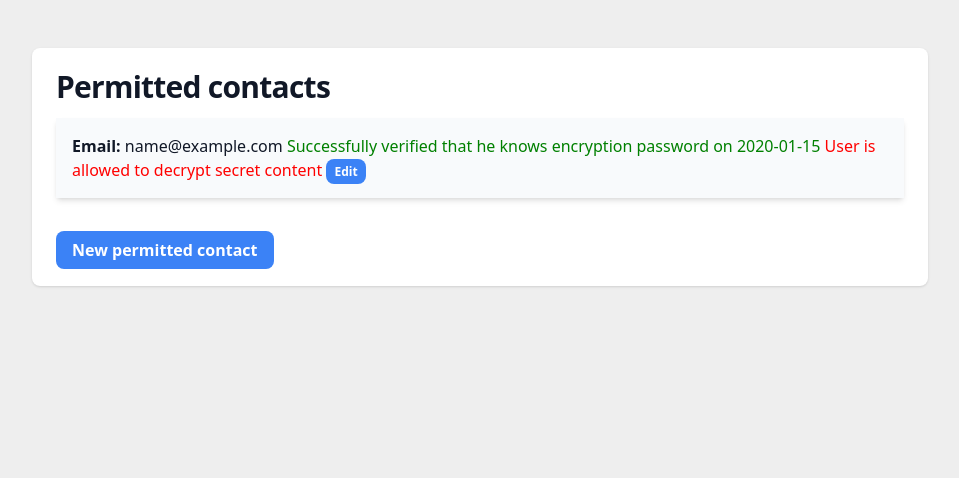
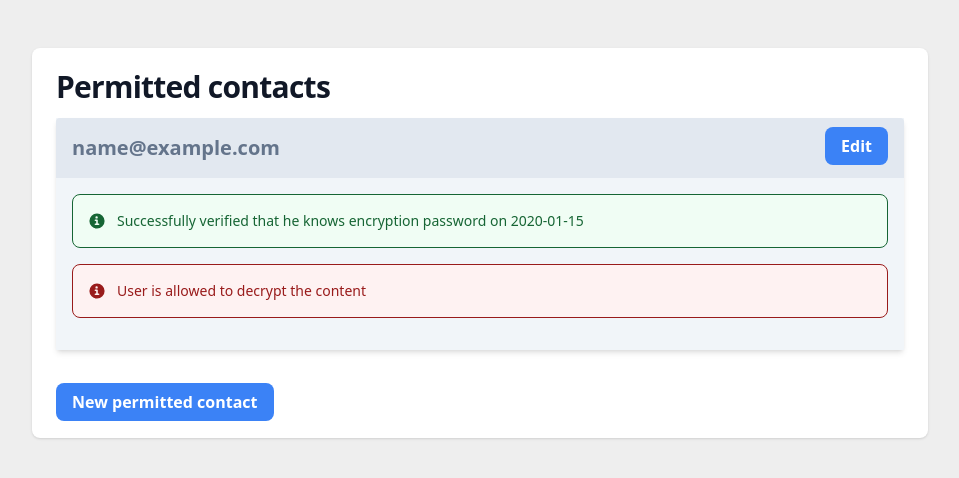
Before and after one commit to declegacy/declegacy, a Rails app: page /crypted_notes/1/permitted_contacts in a window 1280 px wide. Shown: the part 64-542 px from the top of the page, without its empty margins (160-1119 px from the left). Run offline with Rails 7, Linux system fonts and the light colour scheme; a user stored in the database is signed in; tables that the repository leaves empty hold one stand-in row (values such as "Sample post"); style sheets or scripts are compiled from the project's sources; some libraries are stand-ins or nearby versions.

Commit message:
improve styling

```diff
--- a/app/assets/stylesheets/application.tailwind.css
+++ b/app/assets/stylesheets/application.tailwind.css
@@ -18,7 +18,7 @@
   }
 
   .box-list-item {
-    @apply shadow-md mb-4 bg-slate-50 border-slate-800 p-4;
+    @apply shadow-md mb-4 bg-slate-100 border-slate-800 p-4;
   }
 
   .main-container {
@@ -31,7 +31,7 @@
     @apply bg-blue-500 hover:bg-blue-700 !text-white font-bold py-2 px-4  rounded-lg cursor-pointer !no-underline;
   }
 
-  .alert button{
+  .alert button, .alert .btn{
     @apply text-white bg-red-800 hover:bg-red-900 focus:ring-4 focus:outline-none focus:ring-red-300 font-medium text-xs px-3 py-1.5 me-2 text-center inline-flex items-center
   }
 
--- a/app/views/crypted_note_mailer/request_access_email.html.erb
+++ b/app/views/crypted_note_mailer/request_access_email.html.erb
@@ -6,8 +6,6 @@ You can reject the permission by visiting this link: <br/><br/>
 
 <%= BASE_URL %>/crypted_notes/<%= @crypted_note.id %>/permitted_contacts/<%= @permitted_contact.id %>/reject_access <br/><br/>
 
-If you do not respond, our service will assume that access should be granted <b>automatically</b>. <br/><br/>
-
 We hope that you are just testing this feature. <br/><br/>
 
 Cheers,<br/>
--- a/app/views/crypted_notes/_form.html.erb
+++ b/app/views/crypted_notes/_form.html.erb
@@ -39,8 +39,8 @@
     </div>
 
     <div data-crypted-note-target="generatedContentFieldsContainer" style="display:none">
-      <%= form.label :query, "Crypted Content:" %><br/>
-      <%= form.text_area :crypted_content, readonly: true, data: {crypted_note_target: :cryptedContent} %><br/><br/>
+      <%#= form.label :query, "Crypted Content:" %><br/>
+      <%= form.hidden_field :crypted_content, readonly: true, data: {crypted_note_target: :cryptedContent} %>
 
       <div data-crypted-note-target="codeTemplate" style="display:none"><%= code_block do render "executable_code"; end%></div>
 
--- a/app/views/devise/sessions/new.html.erb
+++ b/app/views/devise/sessions/new.html.erb
@@ -12,7 +12,7 @@
         <%= devise_simple_error_messages! %>
 
         <% if flash.present? %>
-            <div class="bg-red-100 border-l-4 border-red-500 text-red-700 p-4 mb-4" role="alert">
+            <div class="bg-red-100 border-l-4 border-red-500 text-red-700 p-4 mb-4 <%= " hidden" if flash&.first&.second&.include? "You need to sign in" %>" role="alert">
                 <p class="font-bold">Oops!</p>
                 <%- flash.each do |name, msg| -%>
                     <%= content_tag :p,
--- a/app/views/permitted_contacts/_permitted_contact.html.erb
+++ b/app/views/permitted_contacts/_permitted_contact.html.erb
@@ -1,17 +1,26 @@
 <div id="<%= dom_id permitted_contact %>">
-  <strong>Email:</strong> <%= permitted_contact.email %>
+  <div class="flex -m-4 mb-4 bg-slate-200 text-slate-500 rounded-t p-4">
+    <div class="flex-grow">
+      <h3 class="mb-0"><%= permitted_contact.email %></h3>
+    </div>
+    <div class="">
+      <%= link_to "Edit", edit_crypted_note_permitted_contact_path(@crypted_note, permitted_contact), class: "btn" %>
+    </div>
+  </div>
+
+
 
   <% if permitted_contact.verified_password? %>
-    <span style="color:green"> Successfully verified that he knows encryption password on <%= l permitted_contact.verified_password_at.to_date %> </span>
+    <%= render 'shared/alert', color: 'green', title: "Success", content: "Successfully verified that he knows encryption password on #{l permitted_contact.verified_password_at.to_date}" %>
   <% else %>
-    <span style="color:orange"> User did not yet verify that he knows the secret</span>
+    <%= render 'shared/alert', color: 'orange', title: "Success", content: "User have not yet verified that he knows the encryption password" %>
   <% end %>
 
   <% if permitted_contact.decrypt_access_granted_at %>
-    <span style="color:red">User is allowed to decrypt secret content</span>
+    <%= render 'shared/alert', color: 'red', title: "Success", content: "User is allowed to decrypt the content" %>
   <% else %>
-    <span style="color:blue">User is NOT yet allowed to decrypt secret content</span>
+    <%= render 'shared/alert', color: 'blue', title: "Success", content: "Confidant have not yet requested access to your secrets. Access will be granted #{permitted_contact.auto_grant_decrypt_permission_in_x_days_after_the_request} days after the request." %>
   <% end  %>
 
-  <%= link_to "Edit", edit_crypted_note_permitted_contact_path(@crypted_note, permitted_contact), class: "btn-sm" %>
+
 </div>
--- a/app/views/permitted_contacts/verify.erb
+++ b/app/views/permitted_contacts/verify.erb
@@ -10,7 +10,7 @@
 
   <%= form.hidden_field "has_verified_password",  data: { verify_target: "hasVerifiedPassword"} %>
 
-  <div>
+  <div class="mt-4">
     <%= form.submit "Verify password", data: { action: "verify#onSubmit:prevent"} %>
   </div>
 <% end %>
--- /dev/null
+++ b/app/views/shared/_alert.html.erb
@@ -0,0 +1,24 @@
+<% c = defined?(content) ? content : yield %>
+
+<% case color.to_s # a_variable is the variable we want to compare
+when "red" %>
+  <div class="flex items-center p-4 mb-4 text-sm text-red-800 rounded-lg bg-red-50 border border-red-800" role="alert">
+    <%= render 'shared/alert_content', title:, content: c %>
+  </div>
+<% when "blue" %>
+  <div class="flex items-center p-4 mb-4 text-sm text-blue-800 rounded-lg bg-blue-50 border border-blue-800" role="alert">
+    <%= render 'shared/alert_content', title:, content: c %>
+  </div>
+<% when "orange" %>
+  <div class="flex items-center p-4 mb-4 text-sm text-orange-800 rounded-lg bg-orange-50 border border-orange-800" role="alert">
+    <%= render 'shared/alert_content', title:, content: c %>
+  </div>
+<% when "green" %>
+  <div class="flex items-center p-4 mb-4 text-sm text-green-800 rounded-lg bg-green-50 border border-green-800" role="alert">
+    <%= render 'shared/alert_content', title:, content: c %>
+  </div>
+<% else %>
+  <div class="flex items-center p-4 mb-4 text-sm text-gray-800 rounded-lg bg-gray-50 border border-gray-800" role="alert">
+    <%= render 'shared/alert_content', title:, content: c %>
+  </div>
+<% end %>
--- /dev/null
+++ b/app/views/shared/_alert_content.html.erb
@@ -0,0 +1,8 @@
+<svg class="flex-shrink-0 inline w-4 h-4 me-3" aria-hidden="true" xmlns="http://www.w3.org/2000/svg" fill="currentColor" viewBox="0 0 20 20">
+  <path d="M10 .5a9.5 9.5 0 1 0 9.5 9.5A9.51 9.51 0 0 0 10 .5ZM9.5 4a1.5 1.5 0 1 1 0 3 1.5 1.5 0 0 1 0-3ZM12 15H8a1 1 0 0 1 0-2h1v-3H8a1 1 0 0 1 0-2h2a1 1 0 0 1 1 1v4h1a1 1 0 0 1 0 2Z"/>
+</svg>
+
+<%# <span class="sr-only"></span> %>
+<div>
+  <span class="font-medium"><%#= title %></span> <%= content %>
+</div>
```
Also changed, not shown: app/views/crypted_note_mailer/grant_permission_email.html.erb (+6 -3 lines), app/views/crypted_notes/_crypted_note.html.erb (+25 -9 lines), public/images/lock.png (added), public/images/lock_2.svg (added).
